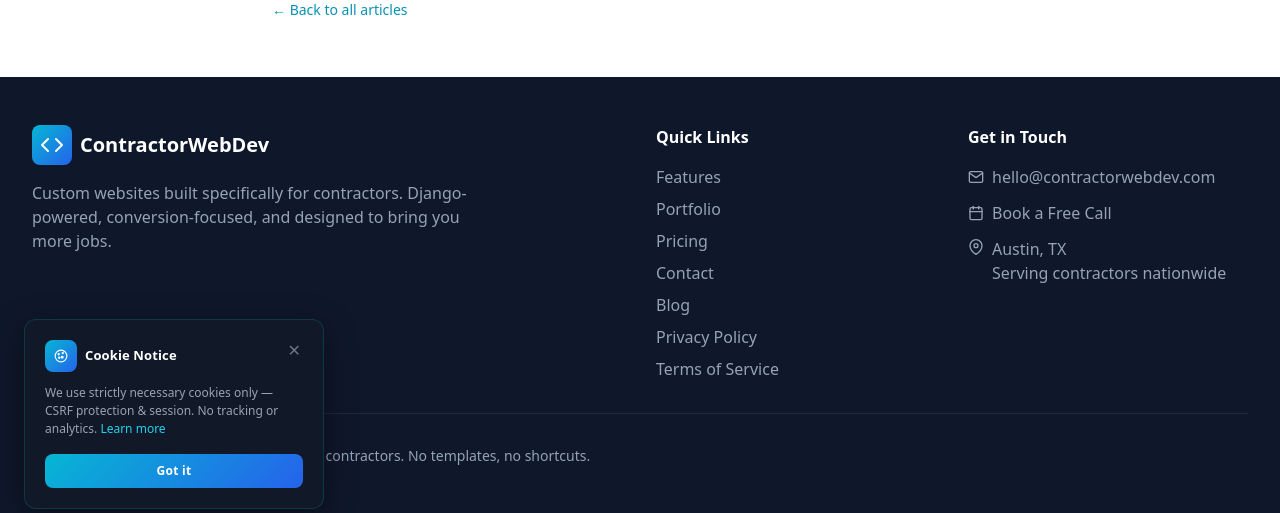
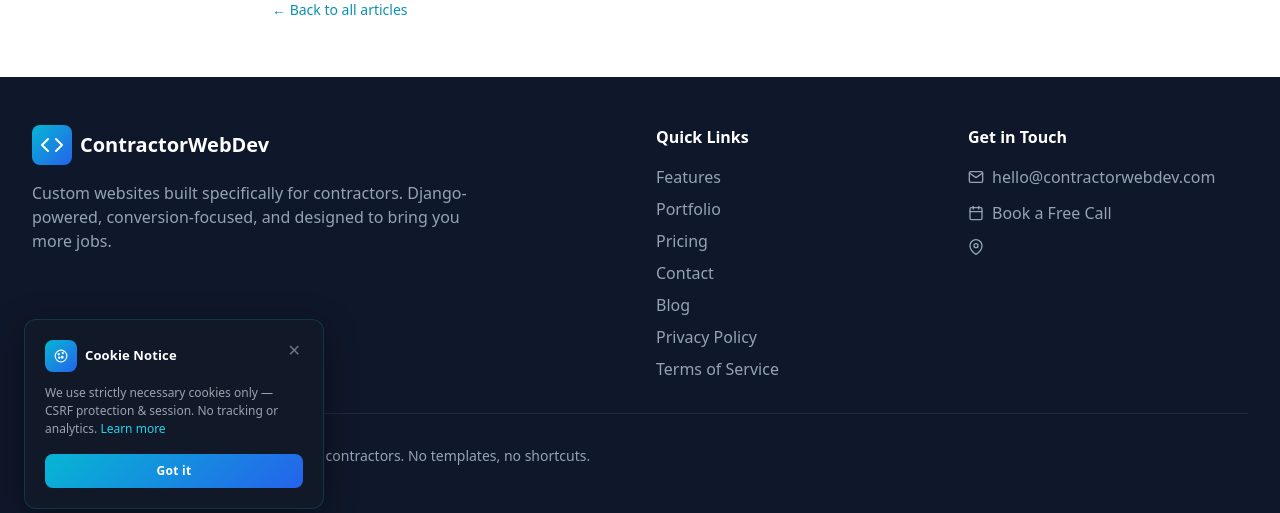
Before and after one commit to Nurzhan-IT/ContractorWeb, a Python web app: template templates/blog/detail.html in a window 1280 px wide. Shown: the part 267-780 px from the top of the page. Run offline with Jinja, Linux system fonts and the light colour scheme; the template is opened without the code that fills it, so the values that code supplies are empty; some libraries are stand-ins or nearby versions.

Commit message:
Remove address

```diff
--- a/templates/base_landing.html
+++ b/templates/base_landing.html
@@ -197,7 +197,7 @@
               <svg width="16" height="16" viewBox="0 0 24 24" fill="none" stroke="currentColor" stroke-width="2" stroke-linecap="round" stroke-linejoin="round" style="margin-top:2px;flex-shrink:0">
                 <path d="M21 10c0 7-9 13-9 13s-9-6-9-13a9 9 0 0 1 18 0z"/><circle cx="12" cy="10" r="3"/>
               </svg>
-              <span>Austin, TX<br>Serving contractors nationwide</span>
+
             </li>
           </ul>
         </div>
--- a/templates/base_landing_solid_navbar.html
+++ b/templates/base_landing_solid_navbar.html
@@ -220,7 +220,7 @@
               <svg width="16" height="16" viewBox="0 0 24 24" fill="none" stroke="currentColor" stroke-width="2" stroke-linecap="round" stroke-linejoin="round" style="margin-top:2px;flex-shrink:0">
                 <path d="M21 10c0 7-9 13-9 13s-9-6-9-13a9 9 0 0 1 18 0z"/><circle cx="12" cy="10" r="3"/>
               </svg>
-              <span>Austin, TX<br>Serving contractors nationwide</span>
+
             </li>
           </ul>
         </div>
```
